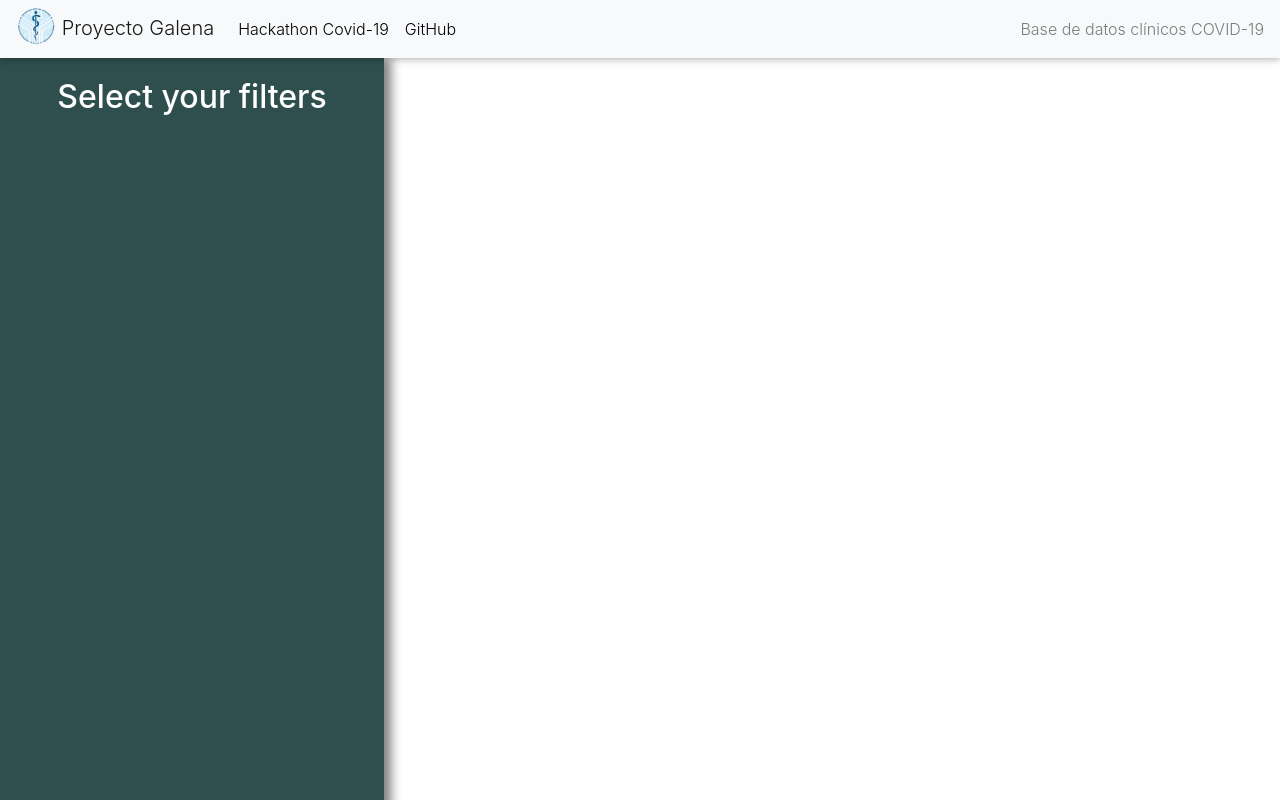
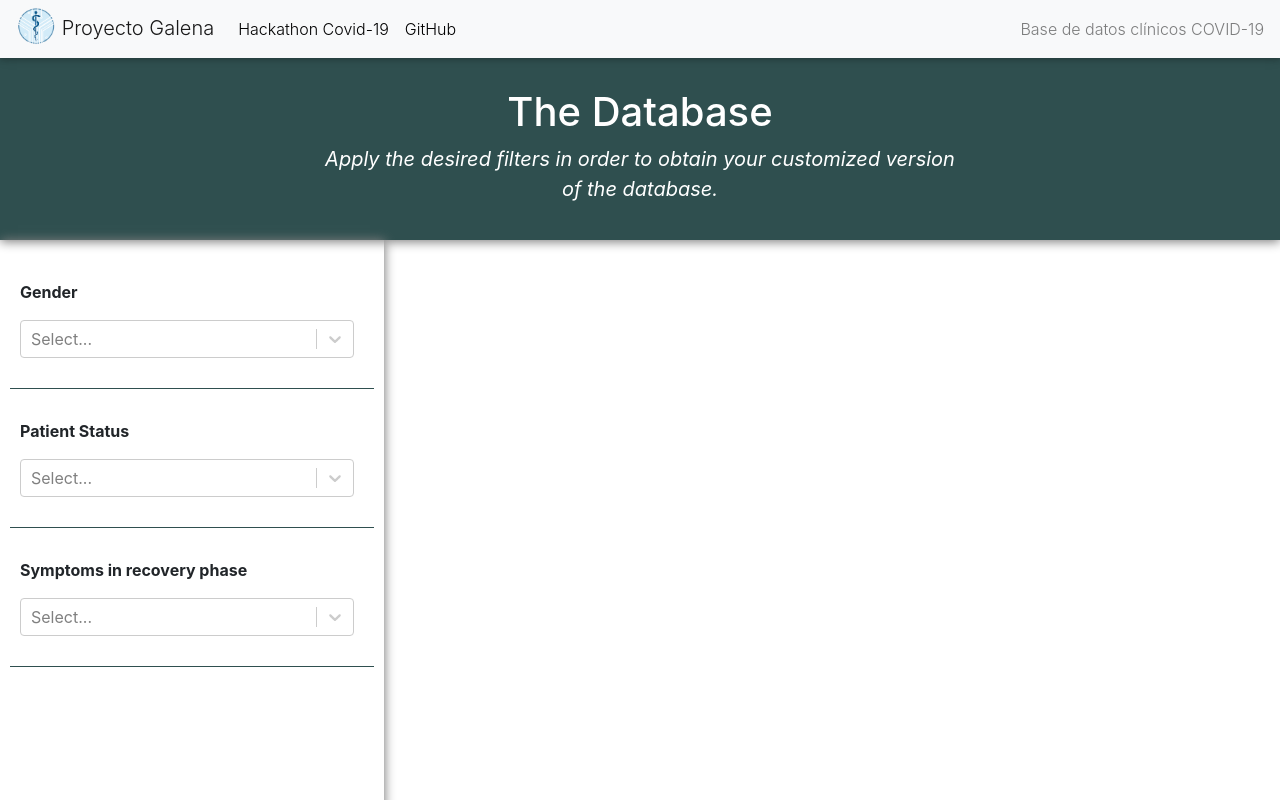
Before and after one commit to PVQRO/galena-client, a React (Create React App) app: page /dashboard in a window 1280 px wide. Shown: the top 800 px of the page. Built offline with nearby package versions, Linux system fonts and the light colour scheme.

Commit message:
Added presentation and changes to the DB

```diff
--- a/package.json
+++ b/package.json
@@ -17,7 +17,9 @@
     "react-icons": "^3.10.0",
     "react-router-dom": "^5.1.2",
     "react-scripts": "3.4.1",
+    "react-select": "^3.1.0",
     "reactstrap": "^8.4.1",
+    "select-react": "^1.0.9",
     "xml-js": "^1.6.11"
   },
   "scripts": {
--- a/src/Components/Dashboard/index.css
+++ b/src/Components/Dashboard/index.css
@@ -1,9 +1,28 @@
+#filters-presentation {
+    background-color: darkslategray;
+    width: 100vw;
+    color: white;
+    text-align: center;
+    padding: 30px 0 20px 0;
+    box-shadow: 0px 2px 10px gray;
+}
+
+#filters-presentation h2 {
+    font-size: 30pt;
+}
+
+.filters-description {
+    width: 50vw;
+    font-style: italic;
+    font-size: 15pt;
+    display: inline-block;
+    text-align: center;
+}
+
 #filters-main {
     width: 30vw;
     height: 100vh;
-    background-color: darkslategray;
-    box-shadow: 7px 0px 10px gray;
-    color: white;
+    box-shadow: 1px 0px 10px gray;
     padding: 20px 0 0 0;
 }
 
--- a/src/Components/Dashboard/index.js
+++ b/src/Components/Dashboard/index.js
@@ -1,15 +1,35 @@
-import React, { Fragment } from 'react'
+import React, { Fragment } from 'react';
+import { Col, Row, Button } from 'reactstrap';
+import Filters from '../Filters/index';
 
 import './index.css';
 
 function Dashboard() {
 
+    const nullMargin = {
+        marginLeft: '0px',
+        marginRight: '0px',
+    }
+
+
     return (
         <Fragment>
+            <div id="filters-presentation">
+            <Row style={nullMargin}>
+                <Col><h2 style={nullMargin}>The Database</h2></Col>
+            </Row>
+            <Row style={nullMargin}>
+                <Col style={nullMargin}>
+                    <p className="filters-description">
+                        Apply the desired filters in order to obtain your customized version of the database.
+                    </p>
+                </Col>
+            </Row>
+            </div>
             <div id="filters-main">
-                <h2>Select your filters</h2>
-            </div>
-            <div id="db-main">
+                <div id="db-main">
+                    <Filters></Filters>
+                </div>
             </div>
         </Fragment>
     );
--- a/src/Components/Filter/index.css
+++ b/src/Components/Filter/index.css
@@ -0,0 +1,19 @@
+#filter-main {
+    margin: 20px 10px 30px 0;
+    padding: 0 20px 30px 10px;
+    border-style: solid;
+    border-width: 1px;
+    border-color: darkslategray;
+    border-top: none;
+    border-right: none;
+    border-left: none;
+}
+
+#filter-options > input[type=text] {
+    border-radius: 5px;
+    height: 39px;
+    width: 100%;
+    padding: 5px;
+    font-size: 11pt;
+
+}
--- a/src/Components/Filter/index.js
+++ b/src/Components/Filter/index.js
@@ -1,19 +1,46 @@
 import React, { Fragment, useState } from 'react';
+import Select from 'react-select';
 
 import './index.css'
 
 function Filter(props) {
 
     /*
-        props must contain the title of the filter and
-        the options that can be set in the filter
+        props must contain:
+        - title of the filter
+        - options that can be set in the filter
      */
+    function setId(name) {
+        let arr = name.trim().split(" ");
+        return arr.join("")
+
+    }
+
+    function setOptions(array) {
+        var options = [];
+        for (var i = 0; i < array.length; i++){
+            console.log("SET OPTIONS: array: ", array);
+            options[i] = {
+                'value': array[i].toLowerCase(),
+                'label': array[i]
+            }
+        }
+        return options
+    }
 
     return (
-        <Fragment>
+        <div id="filter-main">
+            <p id="filter-title"><b>{ props.title }</b></p>
+            <div id="filter-options" style={{color: "black"}}>
+                <Select
+                    isMulti
+                    options={ setOptions(props.options) }
+                    className="basic-multi-select"
+                    classNamePrefix="select"
+                />
+            </div>
 
-
-        </Fragment>
+        </div>
     );
 }
 
--- /dev/null
+++ b/src/Components/Filters/index.js
@@ -0,0 +1,40 @@
+import React, { Fragment, useState, useEffect } from 'react';
+import Filter from '../Filter/index';
+import './index.css';
+
+function Filters(){
+
+    /*
+       Filters that can be applied to the DB.
+       Populate the filters here for a first version
+    */
+    const [ filters, setFilters ] = useState([
+        {
+            title: "Gender",
+            options: ["Male", "Female"]
+        },
+        {
+            title: "Patient Status",
+            options: ["Recovered", "Not recovered", "Dead from COVID-19", "Unknown", "Dead from other cause"]
+        },
+        {
+            title: "Symptoms in recovery phase",
+            options: ["Yes", "No"]
+        },
+    ]);
+
+   /* Get the filters every time we enter this component */
+    useEffect(()=>{
+        console.log("FILTERS: useEffect: Get the filters avilable")
+    }, [])
+
+    return (
+        <div style={{marginLeft: "10px"}}>
+            {filters.map(filter =>(
+                <Filter title={filter.title} options={filter.options}></Filter>
+            ))}
+        </div>
+    );
+}
+
+export default Filters;
--- a/src/Components/UploadPage.js
+++ b/src/Components/UploadPage.js
@@ -12,7 +12,6 @@ function UploadPage() {
         color: "white",
         textAlign: "center",
         paddingTop:  "40px",
-        width: "100vw",
         paddingBottom: "30px",
         marginBottom: "40px",
         boxShadow: "0px 7px 10px gray"
```
Also changed, not shown: src/Components/Filters/index.css (added), 1 other file (tests, documents, lock files or other folders).
